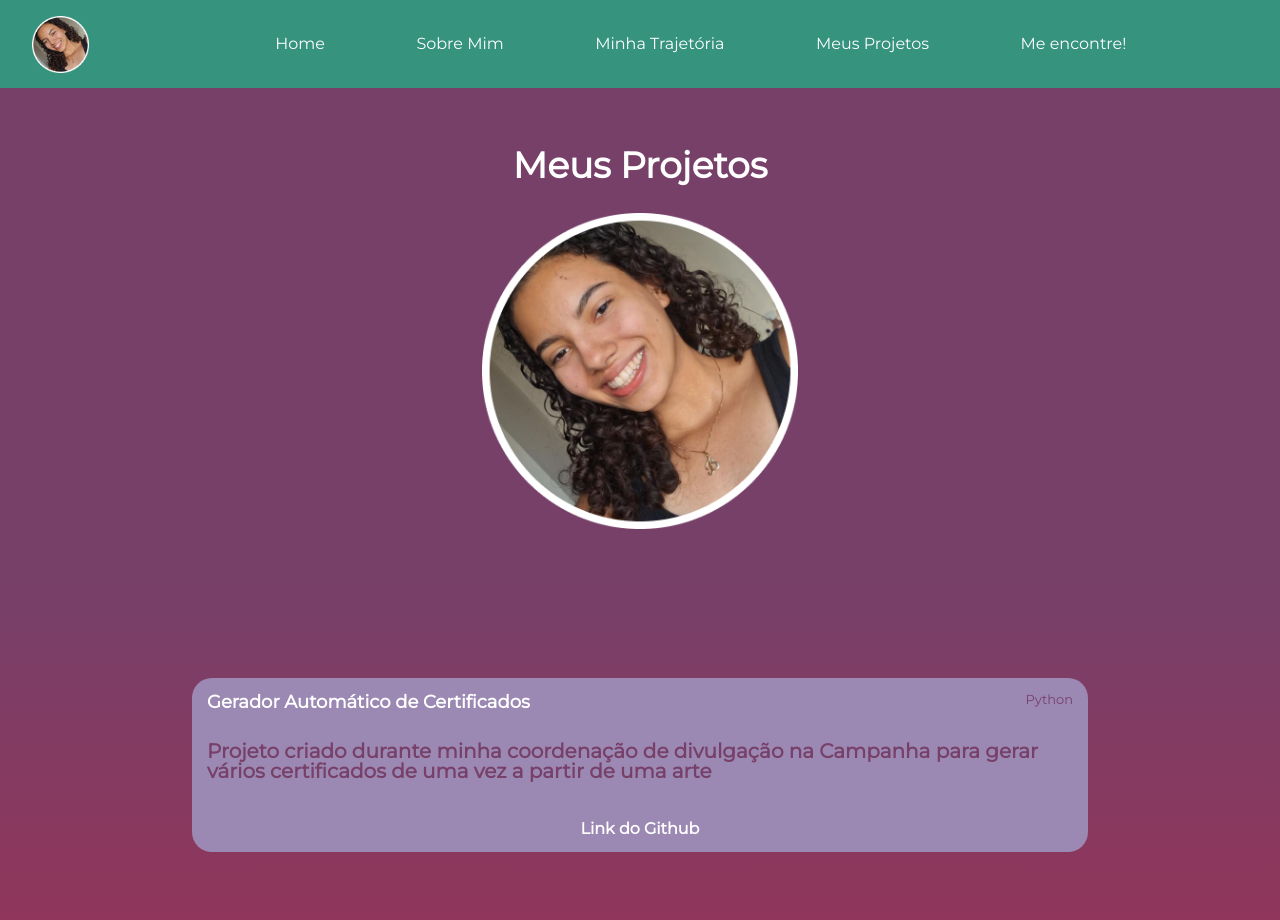
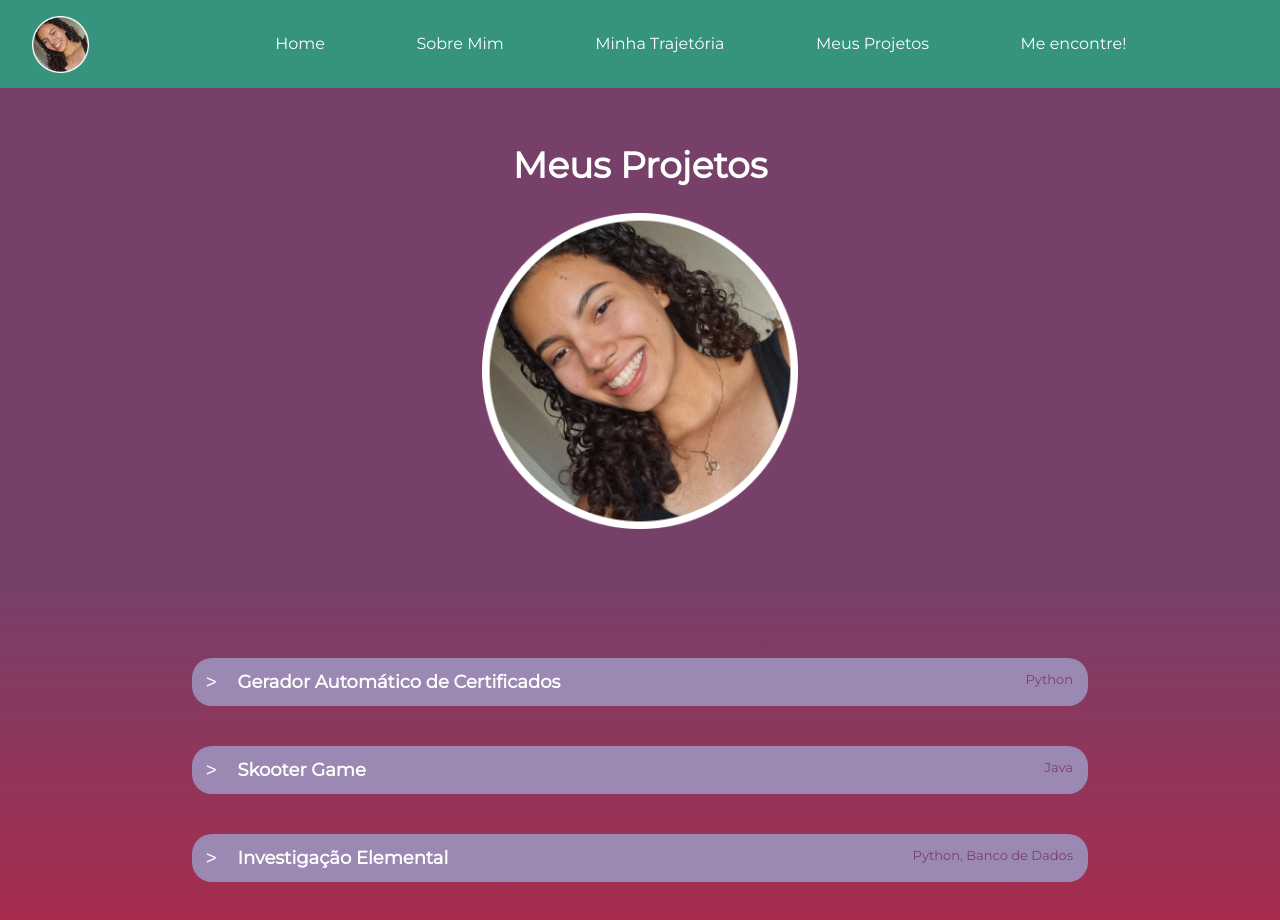
Before and after one commit to brunamata/portifolio, a React (Create React App) app: page /meus-projetos in a window 1280 px wide. Shown: the top 920 px of the page. Built offline with nearby package versions, Linux system fonts and the light colour scheme.

Commit message:
Adding functionality for card in projects

```diff
--- a/src/components/Botao.jsx
+++ b/src/components/Botao.jsx
@@ -3,7 +3,7 @@ const Botao = (props) => {
 
     return (
         <>
-            <button>{props.texto}</button>
+            <button class="button">{props.texto}</button>
         </>
     )
 }
--- a/src/components/Card.jsx
+++ b/src/components/Card.jsx
@@ -1,3 +1,4 @@
+import {useState} from 'react';
 
 const Card = (props) => {
 
@@ -6,14 +7,19 @@ const Card = (props) => {
     const descricao = props.descricao;
     const url = props.url;
 
+    const [aberto, setAberto] = useState(false);
+
     return (
         <>
             <div class="card-container">
-                <div class="card-topic">
-                    <h3 class="card-nome-projeto">{nome}</h3>
-                    <p class="card-tecnologias">{tecnologias}</p>
+                <div class="card-top-button">
+                    <button class="card-button" onClick={() => setAberto(!aberto)}>{aberto ? "v" : ">"}</button>
+                    <div class="card-topic">
+                        <h3 class="card-nome-projeto">{nome}</h3>
+                        <p class="card-tecnologias">{tecnologias}</p>
+                    </div>
                 </div>
-                <div class="card-content">
+                <div class={aberto ? "card-content" : "card-hidden"} >
                     <p class="card-descricao">{descricao}</p>
                     <a class="card-github" href={url}>Link do Github</a>
                 </div>
--- a/src/my-style.css
+++ b/src/my-style.css
@@ -44,7 +44,7 @@ html {
     font-weight: bold;
   }
 
-  button {
+  .button {
     width: 400px;
     height: 40px;
     background-color: var(--verde-claro);
@@ -55,7 +55,7 @@ html {
     font-size: large;
   }
 
-  button:hover{
+  .button:hover{
     background-color:#1f7563;
     box-shadow: 4px 4px 8px rgb(43, 43, 43);
     font-weight: bold;
@@ -303,14 +303,32 @@ video {
 .card-container {
   background-color: var(--roxo-claro);
   width: 70%;
-  margin: 40px 0px;
+  margin: 20px 0px;
   border-radius: 20px;
+}
+
+.card-top-button{
+  display: flex;
+}
+
+.card-button{
+  background: none;
+  border: none;
+  color: white;
+  font-size: 18px;
+  margin-left: 8px;
+}
+
+.card-button:hover {
+  font-size: 22px;
+  cursor: pointer;
 }
 
 .card-topic {
   display: flex;
   justify-content: space-between;
   padding: 15px;
+  width: 100%;
 }
 
 .card-nome-projeto {
@@ -341,6 +359,10 @@ video {
   text-align: center;
   color: white;
   font-weight: bold;
+}
+
+.card-hidden{
+  display: none;
 }
 
 /* ------------ Contato Page -------------- */
--- a/src/pages/Projetos.jsx
+++ b/src/pages/Projetos.jsx
@@ -14,18 +14,24 @@ const Projetos = () => {
                 titulo="Gerador Automático de Certificados"
                 tecnologias="Python"
                 descricao="Projeto criado durante minha coordenação de divulgação na Campanha para gerar vários certificados de uma vez a partir de uma arte"
-                url="https://github.com/brunamata/portifolio"
+                url="https://github.com/brunamata/certificado-campanha"
                 />
                 <Card
                 titulo="Skooter Game"
                 tecnologias="Java"
                 descricao="Projeto final da matéria de Programação Orientada a Objetos"
-                url="https://github.com/brunamata/portifolio"
+                url="https://github.com/brunamata/skooter-game"
                 />
                 <Card
                 titulo="Investigação Elemental"
                 tecnologias="Python, Banco de Dados"
                 descricao="Projeto Final da matéria de Banco de Dados"
+                url="https://github.com/brunamata/bd-investigacao-elemental"
+                />
+                <Card
+                titulo="Portifólio Pessoal"
+                tecnologias="React, Javascript"
+                descricao="Código fonte desse site, feito para a matéria de Desenvolvimento Web na USP."
                 url="https://github.com/brunamata/portifolio"
                 />
             </div>
```
